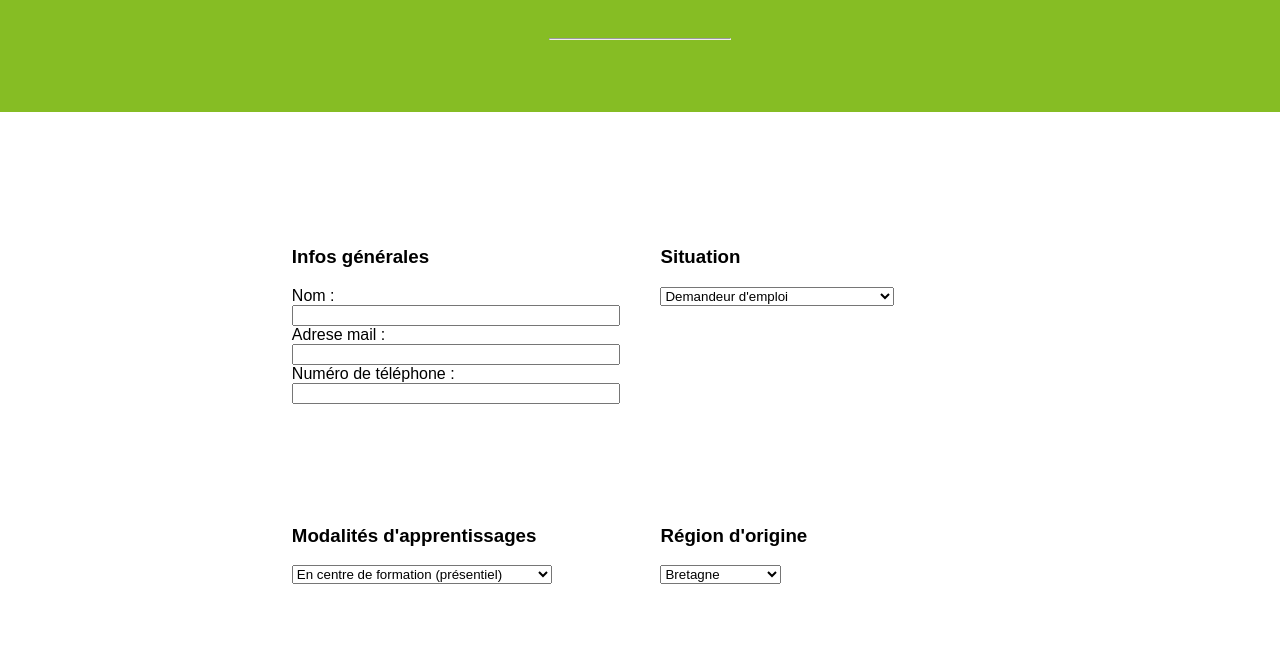
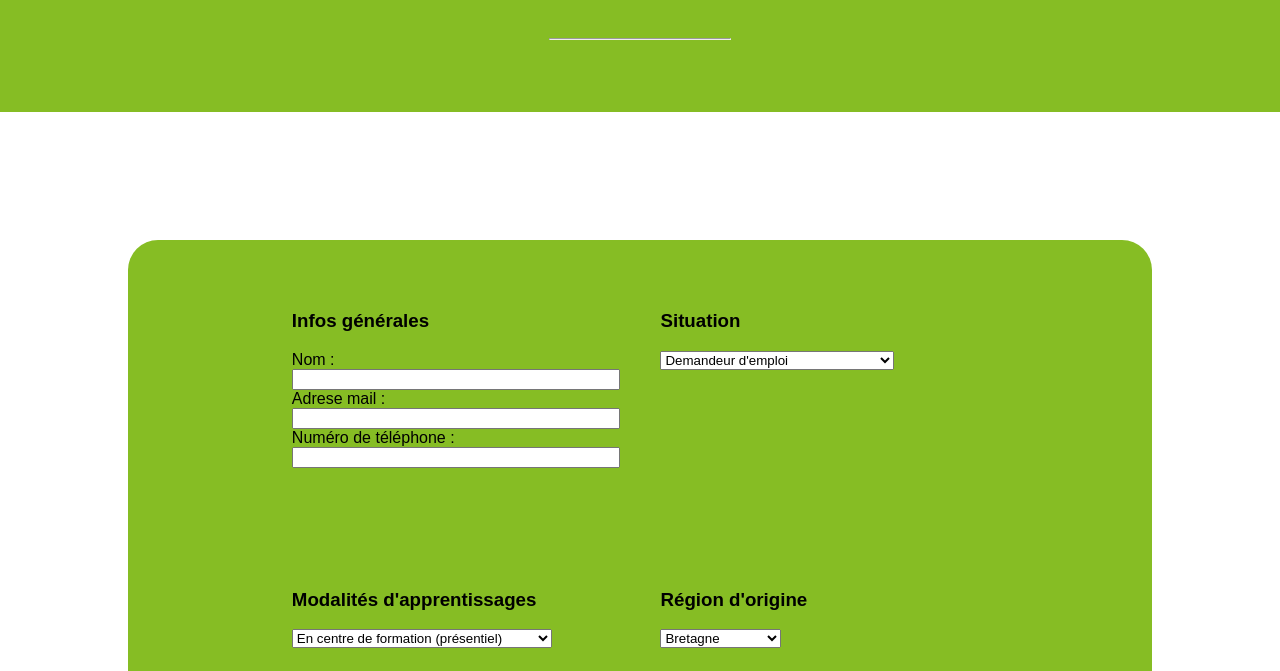
Before and after one commit to Alexis236/02_Maquette_AFPA, a plain HTML site: page contact.html in a window 1280 px wide. Shown: the part 281-952 px from the top of the page. Drawn offline with Linux system fonts and the light colour scheme; a web font is replaced by a local one.

Commit message:
Mise à jour graphique du formulaire de contact

```diff
--- a/css/style.css
+++ b/css/style.css
@@ -372,7 +372,10 @@ footer a {
     flex-direction: column;
     justify-content: center;
     align-content: center;
-    margin-bottom: 5%;
+    padding-bottom: 5%;
+    background-color: #86BD24;
+    margin: 10% 10% 10% 10%;
+    border-radius: 30px;
 }
 
 #contact {
@@ -381,8 +384,8 @@ footer a {
     justify-content: center;
     align-content: center;
     flex-basis: 0;
-    margin: 5% 10% 5% 10%;
-    width: 80%;
+    width: 100%;
+    margin-bottom: 5%;
 
 }
 
```
